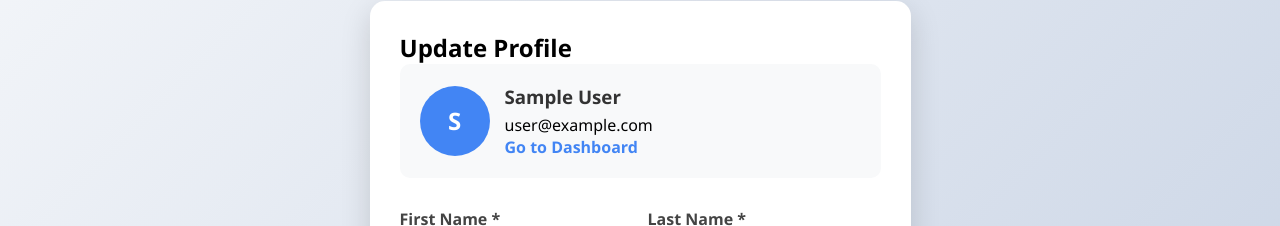
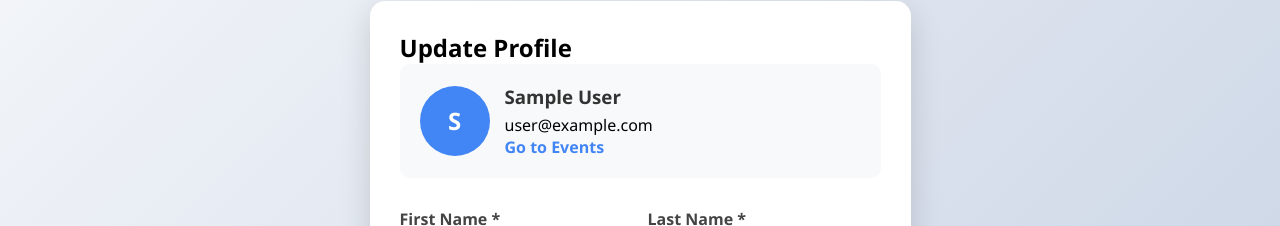
Before and after one commit to tinkerbolt79-droid/rowdypal-ui-app, a React (Vite) app: page /profile in a window 1280 px wide. Shown: the part 167-393 px from the top of the page. Built offline with nearby package versions, Linux system fonts and the light colour scheme; no server answers; the database is empty; sample sign-in values are in the browser's storage.

Commit message:
Refactored code from Dashboard to Events

```diff
--- a/src/App.jsx
+++ b/src/App.jsx
@@ -3,7 +3,7 @@ import { BrowserRouter as Router, Routes, Route, Navigate, Link, useLocation } f
 import { AuthProvider, useAuth } from './context/AuthContext.jsx';
 import LoginPage from './components/LoginPage.jsx';
 import ProfilePage from './components/ProfilePage.jsx';
-import Dashboard from './components/Dashboard.jsx';
+import Events from './components/Events.jsx';
 import DebugEvents from './components/DebugEvents.jsx';
 import './App.css';
 
@@ -30,17 +30,17 @@ function Navigation() {
   return (
     <nav className="navbar">
       <div className="nav-brand">
-        <Link to="/dashboard">RowdyPal</Link>
+        <Link to="/events">RowdyPal</Link>
       </div>
       <div className="nav-links">
         <div className="user-menu">
           <span className="user-icon">👤</span>
           <div className="user-dropdown">
             <Link
-              to="/dashboard"
-              className={`dropdown-item ${location.pathname === '/dashboard' ? 'active' : ''}`}
+              to="/events"
+              className={`dropdown-item ${location.pathname === '/events' ? 'active' : ''}`}
             >
-              Dashboard
+              Events
             </Link>
             <Link
               to="/profile"
@@ -67,10 +67,10 @@ function App() {
           <Routes>
             <Route path="/login" element={<LoginPage />} />
             <Route
-              path="/dashboard"
+              path="/events"
               element={
                 <ProtectedRoute>
-                  <Dashboard />
+                  <Events />
                 </ProtectedRoute>
               }
             />
@@ -82,6 +82,7 @@ function App() {
                 </ProtectedRoute>
               }
             />
+            {process.env.NODE_ENV === 'development' && (
             <Route
               path="/debug"
               element={
@@ -90,7 +91,8 @@ function App() {
                 </ProtectedRoute>
               }
             />
-            <Route path="/" element={<Navigate to="/dashboard" />} />
+            )}
+            <Route path="/" element={<Navigate to="/events" />} />
           </Routes>
         </div>
       </Router>
--- a/src/components/ProfilePage.jsx
+++ b/src/components/ProfilePage.jsx
@@ -111,7 +111,7 @@ export default function ProfilePage() {
           <div>
             <h3>{currentUser?.displayName || 'User'}</h3>
             <p>{currentUser?.email}</p>
-            <p><Link to="/dashboard">Go to Dashboard</Link></p>
+            <p><Link to="/events">Go to Events</Link></p>
           </div>
         </div>
 
```
Also changed, not shown: src/components/Events.jsx (renamed from src/components/Dashboard.jsx, +4 -12 lines), 1 other file (tests, documents, lock files or other folders).
